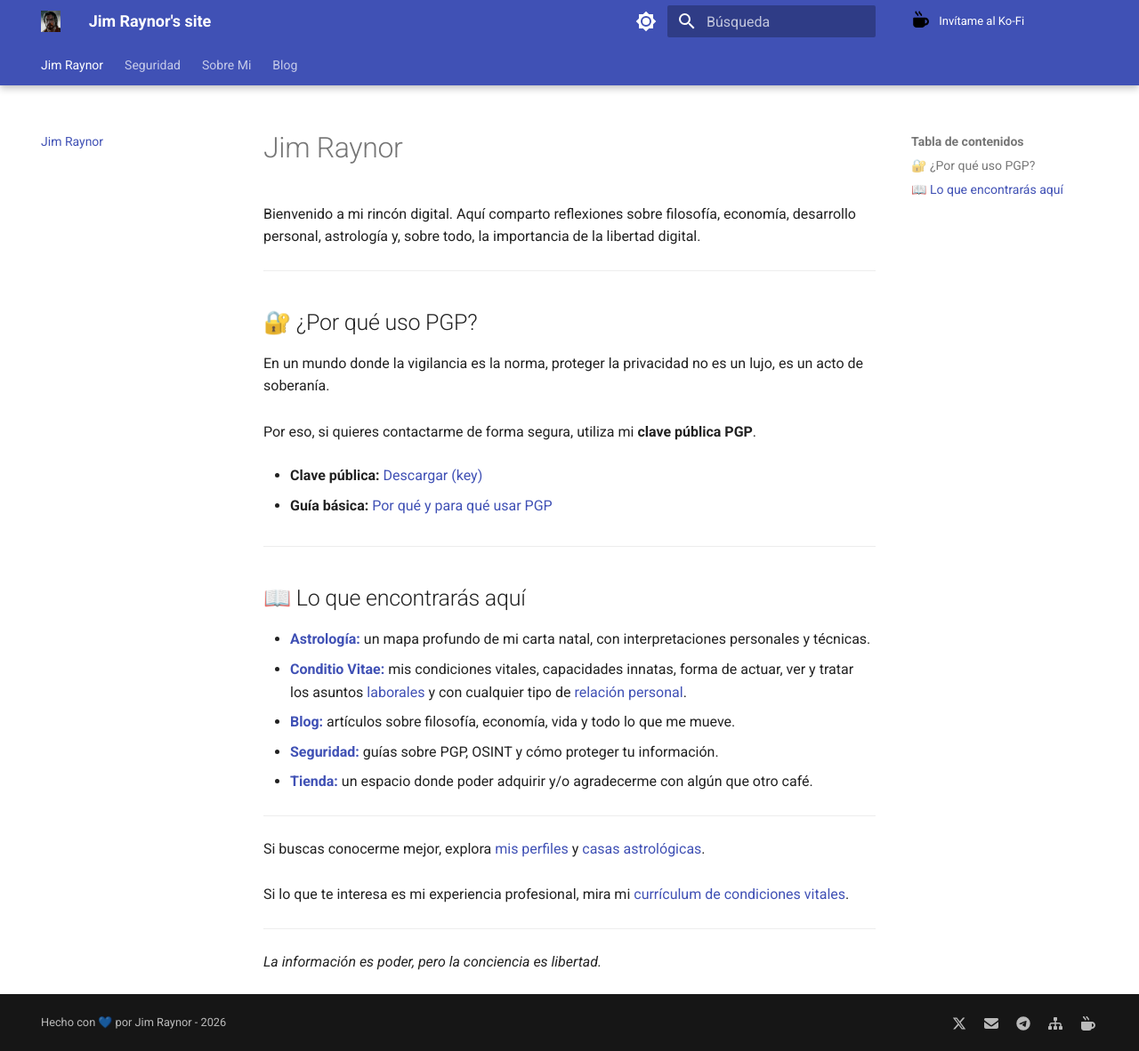
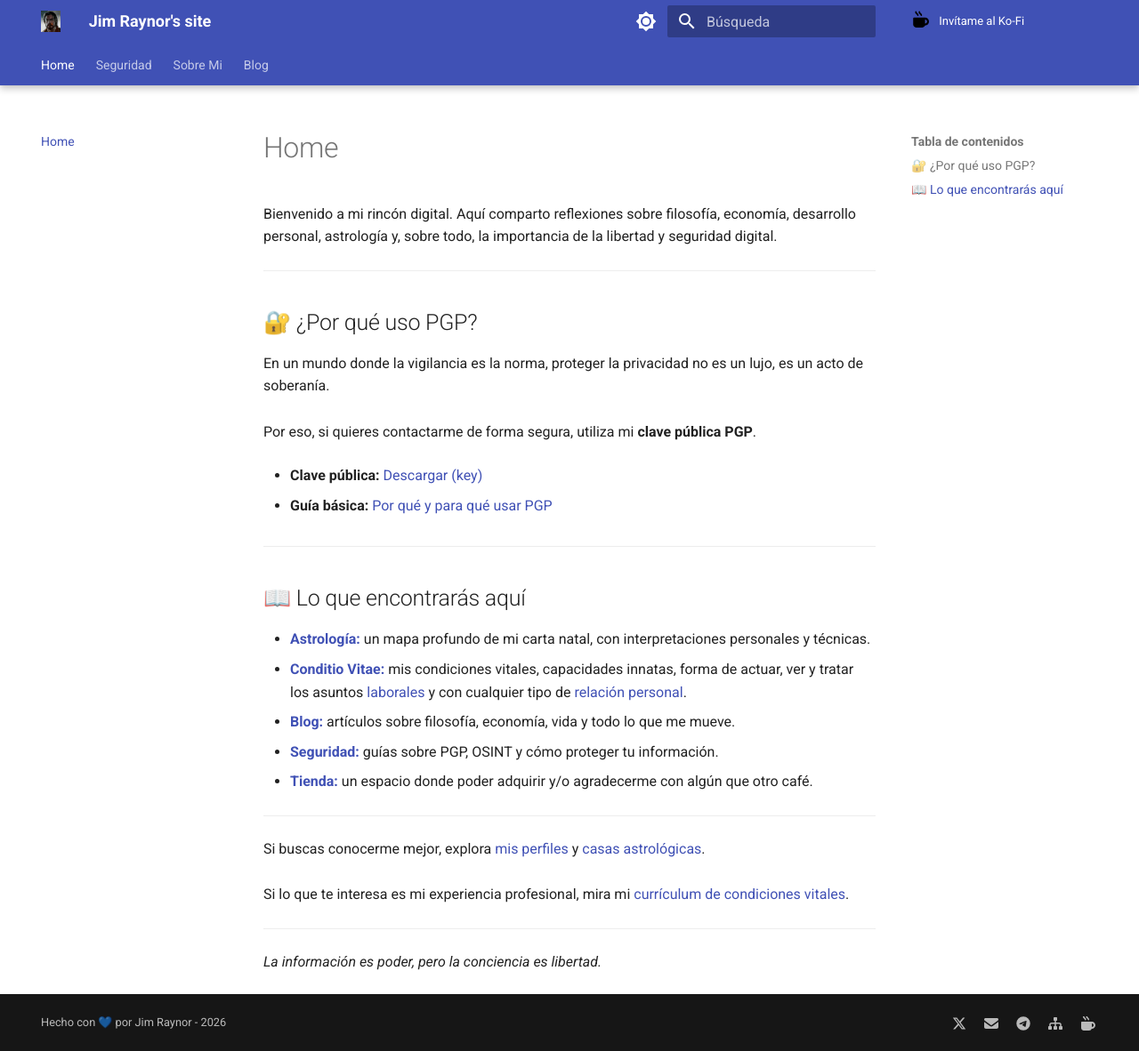
Before and after one commit to jimraynor88/blog, an MkDocs documentation site: the page built from docs/index.md, in a window 1280 px wide and 1182 px high. Shown: the whole window at 89% size. Built offline with MkDocs 1.6.1 and Material for MkDocs 9.7.7, drawn with Linux system fonts in a browser that asks for light colours.

Commit message:
Update index.md

```diff
--- a/docs/index.md
+++ b/docs/index.md
@@ -1,6 +1,4 @@
-# Jim Raynor
-
-Bienvenido a mi rincón digital. Aquí comparto reflexiones sobre filosofía, economía, desarrollo personal, astrología y, sobre todo, la importancia de la libertad digital.
+Bienvenido a mi rincón digital. Aquí comparto reflexiones sobre filosofía, economía, desarrollo personal, astrología y, sobre todo, la importancia de la libertad y seguridad digital.
 
 ---
 
```
